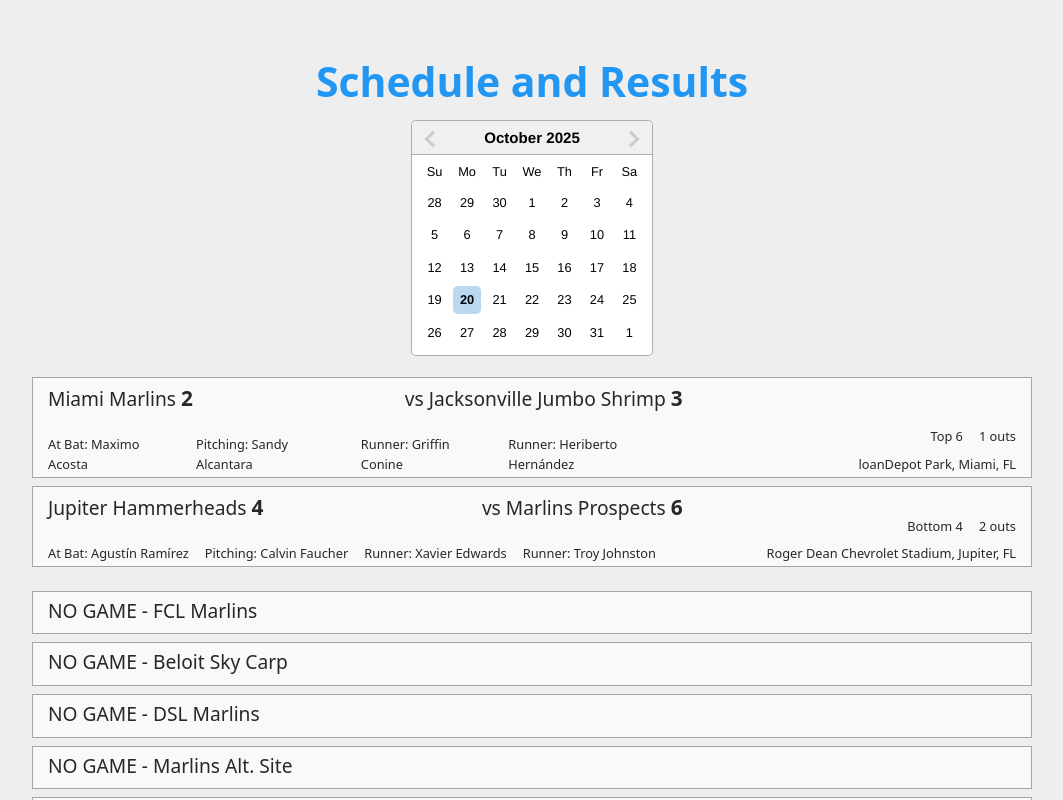
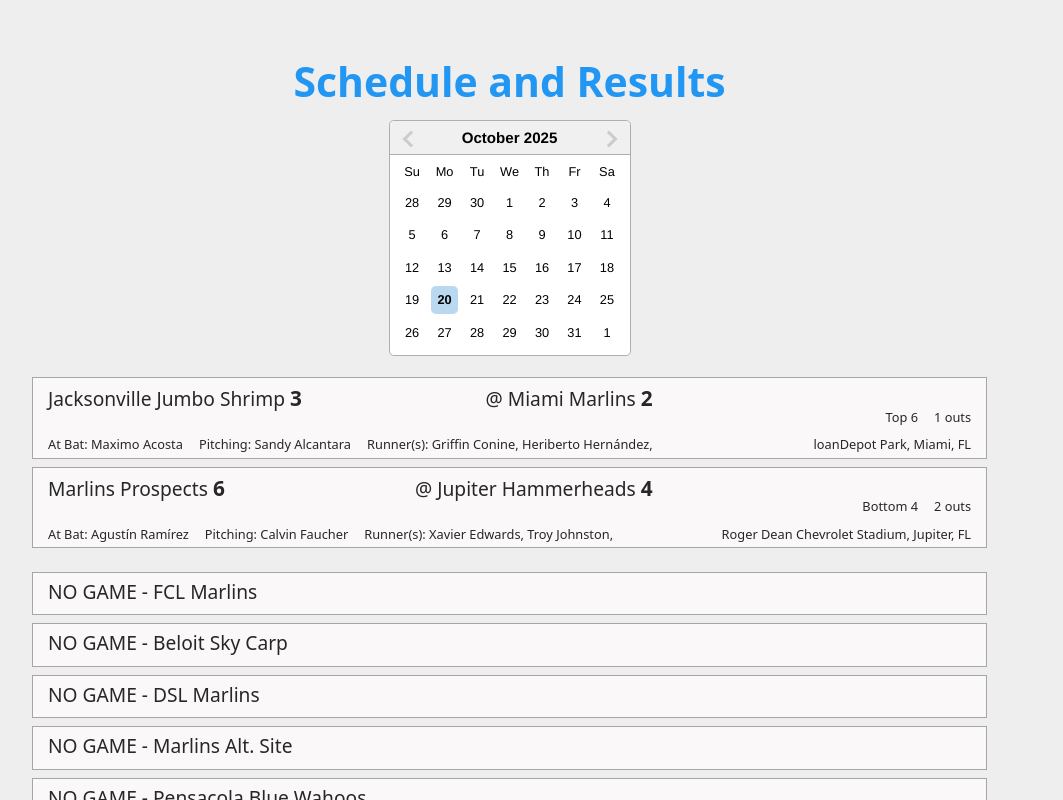
Before and after one commit to svonharris/Miami-Marlins, a React (Vite) app: page / in a window 1280 px wide. Shown: the top 800 px of the page, without its empty margins (0-1063 px from the left). Built offline with nearby package versions, Linux system fonts and the light colour scheme; no server answers.

Commit message:
Update Live game card html to better match mockup.

```diff
--- a/src/App.tsx
+++ b/src/App.tsx
@@ -241,15 +241,15 @@
                 <div className="inprogress-game">
                   <div className="teams-playing">
                     <h2>
-                      {gameData.teams.home.name}{" "}
+                      {gameData.teams.away.name}{" "}
                       <span className="bold">
-                        {liveData.linescore.teams.home.runs}
+                        {liveData.linescore.teams.away.runs}
                       </span>
                     </h2>
                     <h2>
-                      vs {gameData.teams.away.name}{" "}
+                      @ {gameData.teams.home.name}{" "}
                       <span className="bold">
-                        {liveData.linescore.teams.away.runs}
+                        {liveData.linescore.teams.home.runs}
                       </span>
                     </h2>
                   </div>
@@ -282,12 +282,17 @@
                         {liveData.plays.currentPlay.matchup.pitcher.fullName}
                       </li>
                     )}
-                    {Array.isArray(liveData.plays.currentPlay?.runners) &&
-                      liveData.plays.currentPlay.runners.map((runner: any) => (
-                        <li key={runner.details.runner.id}>
-                          Runner: {runner.details.runner.fullName}
-                        </li>
-                      ))}
+                    <li>
+                      Runner(s):{" "}
+                      {Array.isArray(liveData.plays.currentPlay?.runners) &&
+                        liveData.plays.currentPlay.runners.map(
+                          (runner: any) => (
+                            <span key={runner.details.runner.id}>
+                              {runner.details.runner.fullName},{" "}
+                            </span>
+                          )
+                        )}
+                    </li>
                   </ul>
                 </div>
                 {/* <LiveCard gameData={gameData} liveData={liveData} /> */}
```
